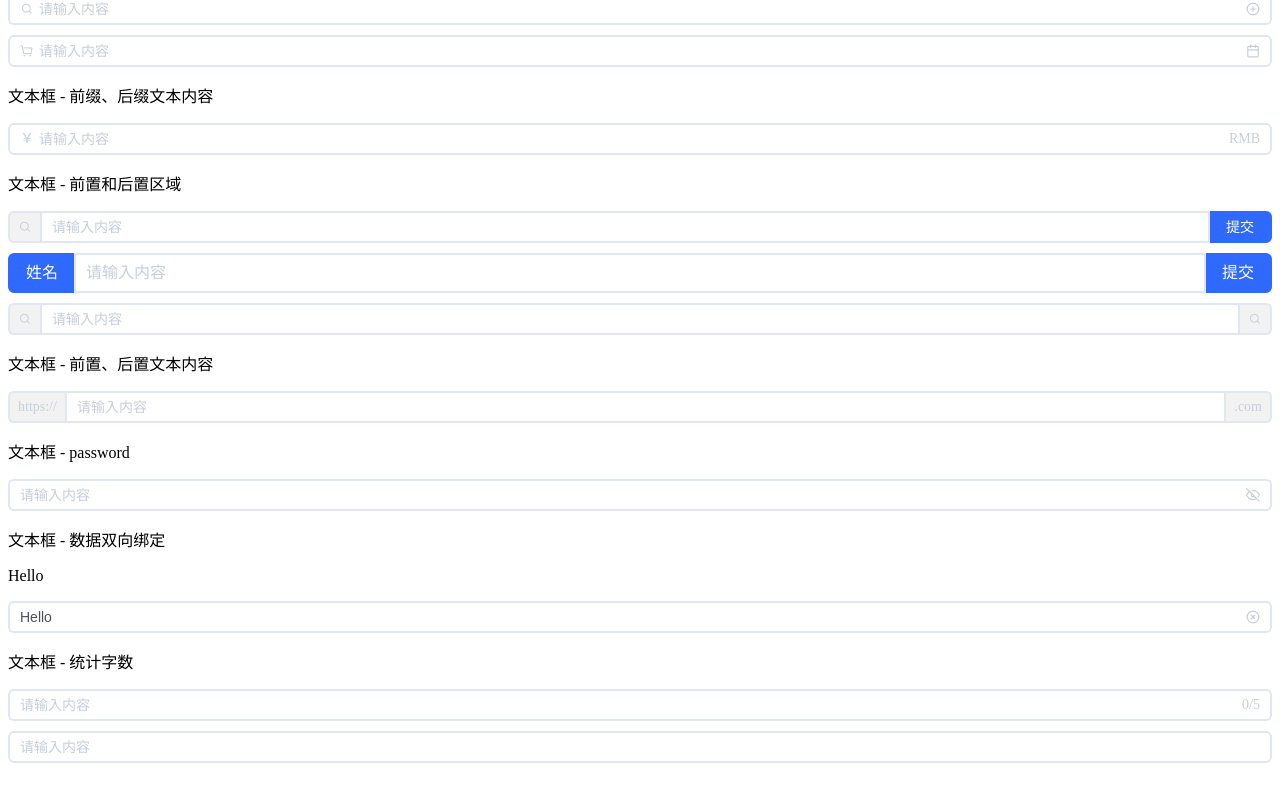
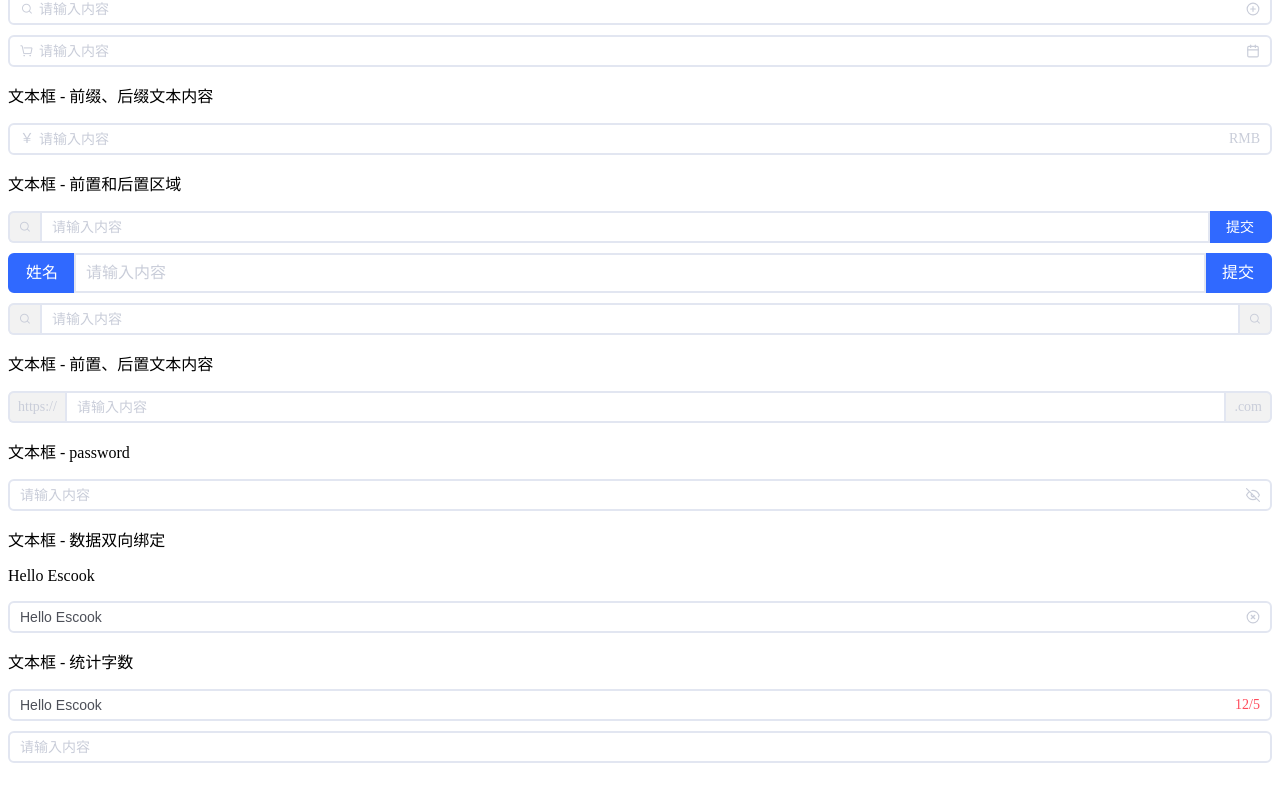
Before and after one commit to liulongbin1314/vue3-ui-library, a Vue app in the folder examples/: page / in a window 1280 px wide. Shown: the part 595-1396 px from the top of the page. Built offline with nearby package versions, Linux system fonts and the light colour scheme.

Commit message:
统计字符数的颜色

```diff
--- a/examples/src/components/InputTest.vue
+++ b/examples/src/components/InputTest.vue
@@ -94,7 +94,7 @@
 
   <p>文本框 - 统计字数</p>
   <div class="col-gap">
-    <a-input count max-length="5"></a-input>
+    <a-input count max-length="5" v-model="info"></a-input>
     <!-- 如果文本框只有 count 属性，没有 max-length 属性，则不应该展示统计的字数 -->
     <a-input count></a-input>
   </div>
@@ -109,7 +109,7 @@
 import { Calendar, PlusCircle } from '@ui-library/icons'
 import { ref } from 'vue'
 
-const info = ref('Hello')
+const info = ref('Hello Escook')
 
 const inputFn = (value, e) => {
   console.log(value)
--- a/packages/components/input/src/index.vue
+++ b/packages/components/input/src/index.vue
@@ -45,7 +45,9 @@
         <!-- 清空的图标 -->
         <a-icon :icon="XCircle" v-if="_showClearIcon" @click="clearHandler"></a-icon>
         <!-- 统计字数 -->
-        <span v-if="_showCount">{{ modelValue.length }}/{{ maxLength }}</span>
+        <span v-if="_showCount" :class="[ns.is('color-error', _isColorDanger)]"
+          >{{ modelValue.length }}/{{ maxLength }}</span
+        >
       </div>
     </div>
     <!-- 后置区域 -->
@@ -154,4 +156,5 @@ const _showClearIcon = computed(
   () => props.clearable && modelValue.value !== '' && !props.disabled && !props.password
 )
 const _showCount = computed(() => props.count && props.maxLength && !props.disabled)
+const _isColorDanger = computed(() => modelValue.value.length > Number(props.maxLength))
 </script>
--- a/packages/theme/src/input.scss
+++ b/packages/theme/src/input.scss
@@ -95,6 +95,10 @@
       @include mixins.e(suffix) {
         padding-left: 5px;
       }
+
+      @include mixins.s(color-error, false) {
+        color: var(#{fn.getVarName(color, error)});
+      }
     }
 
     // 是否有前置区域
```
